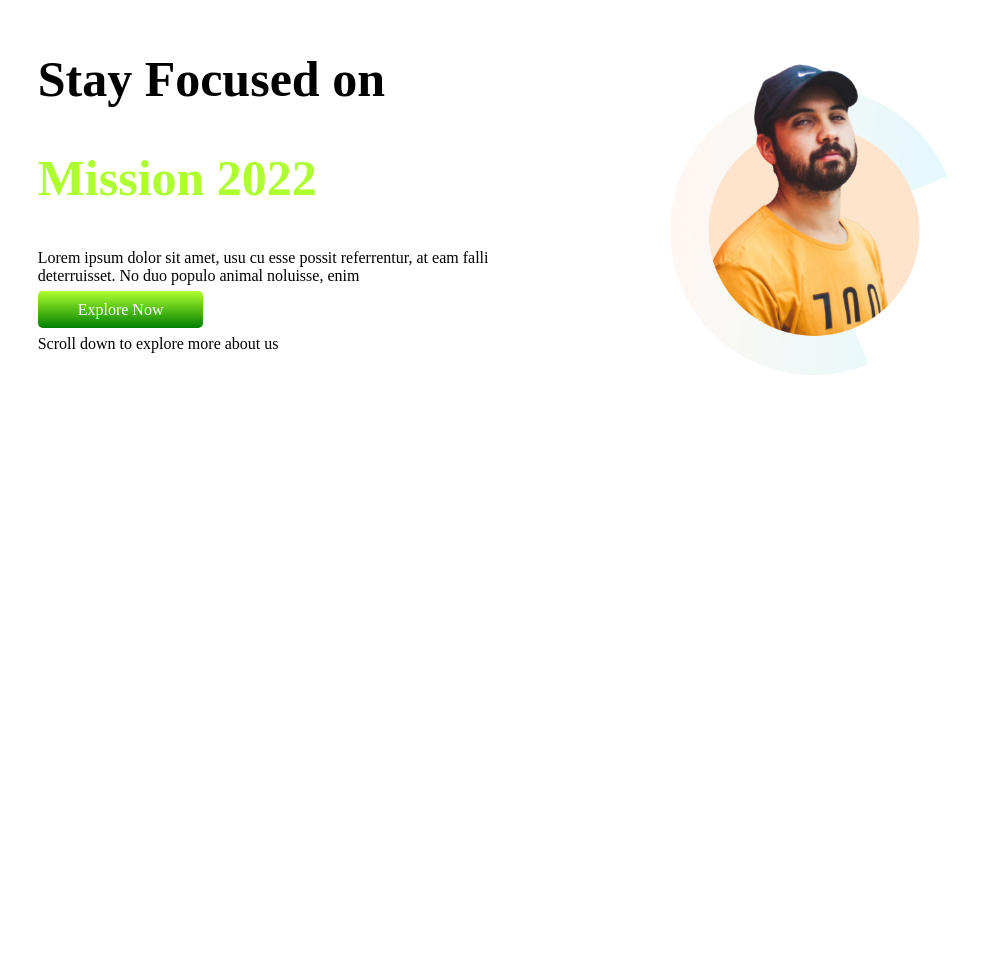
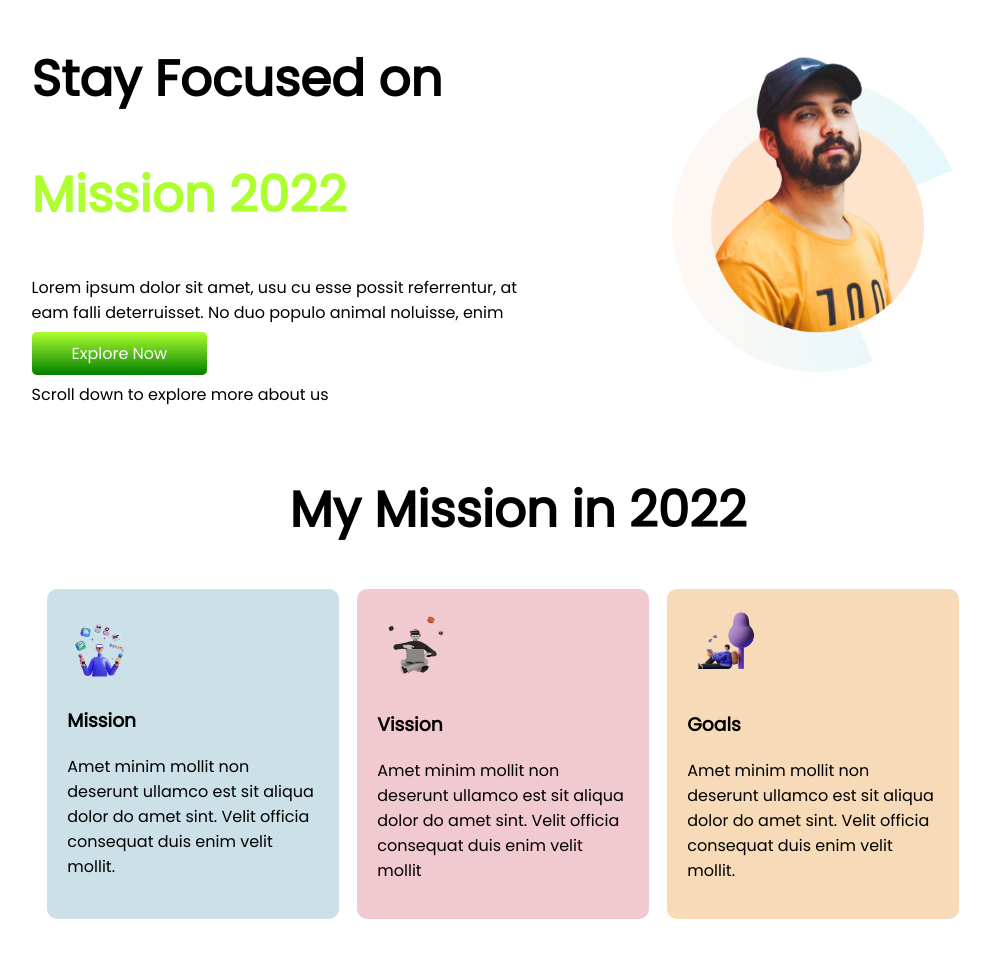
Before and after one commit to tahiyaramisha12/my-goal, a plain HTML site: page index.html in a window 1280 px wide. Shown: the whole page, without its empty margins (122-1112 px from the left). Before the commit the page ends 800 px from the top, so only its background shows below. Drawn offline with Linux system fonts and the light colour scheme.

Commit message:
added 2 section

```diff
--- a/index.html
+++ b/index.html
@@ -17,7 +17,7 @@
 </head>
 
 <body>
-    <section class="top-banner flexible-container">
+    <section class="flexible-container ">
         <div class="half-width">
             <h1>Stay Focused on </h1>
             <h1 id="green-yellow">Mission 2022</h1>
@@ -32,6 +32,35 @@
         <div class="half-width"> <img src="images/person/person-0.png" alt=""></div>
 
     </section>
+    <section>
+        <h1 class="text-position">My Mission in 2022</h1>
+        <div class="flexible-container margin-side">
+            <div class="experience-item color-blue ">
+                <div><img src="images/illustrators/illustrator-1.png" alt=""></div>
+                <h3>Mission</h3>
+                <p>Amet minim mollit non deserunt
+                    ullamco est sit aliqua dolor do amet
+                    sint. Velit officia consequat duis enim
+                    velit mollit.</p>
+            </div>
+            <div class="experience-item color-pink ">
+                <div><img src="images/illustrators/illustrator-2.png" alt=""></div>
+                <h3>Vission</h3>
+                <p>Amet minim mollit non deserunt
+                    ullamco est sit aliqua dolor do amet
+                    sint. Velit officia consequat duis enim
+                    velit mollit</p>
+            </div>
+            <div class="experience-item color-yellow ">
+                <div><img src="images/illustrators/illustrator-3.png" alt=""></div>
+                <h3>Goals</h3>
+                <p>Amet minim mollit non deserunt
+                    ullamco est sit aliqua dolor do amet
+                    sint. Velit officia consequat duis enim
+                    velit mollit.</p>
+            </div>
+        </div>
+    </section>
 
 
 </body>
--- a/style.css
+++ b/style.css
@@ -17,7 +17,7 @@ h1 {
 }
 
 .half-width {
-    width: 50%;
+    width: 500%;
     padding-left: 12%;
 }
 
@@ -28,4 +28,45 @@ h1 {
 .flexible-container {
     display: flex;
     margin-bottom: 50px;
+
+
 }
+
+body {
+    font-family: 'Poppins', sans-serif;
+    margin: 0%;
+}
+
+.text-position {
+    text-align: center;
+}
+
+div img {
+    width: 30%;
+}
+
+.experience-item {
+    width: 40%;
+    padding: 20px;
+    margin-left: 1%;
+    margin-right: 1%;
+    border-radius: 10px;
+
+}
+
+.color-blue {
+    background-color: rgb(204, 224, 232);
+}
+
+.color-pink {
+    background-color: rgb(241, 201, 208);
+}
+
+.color-yellow {
+    background-color: rgb(247, 218, 183);
+}
+
+.margin-side {
+    margin-left: 160px;
+    margin-right: 190px;
+}
```
